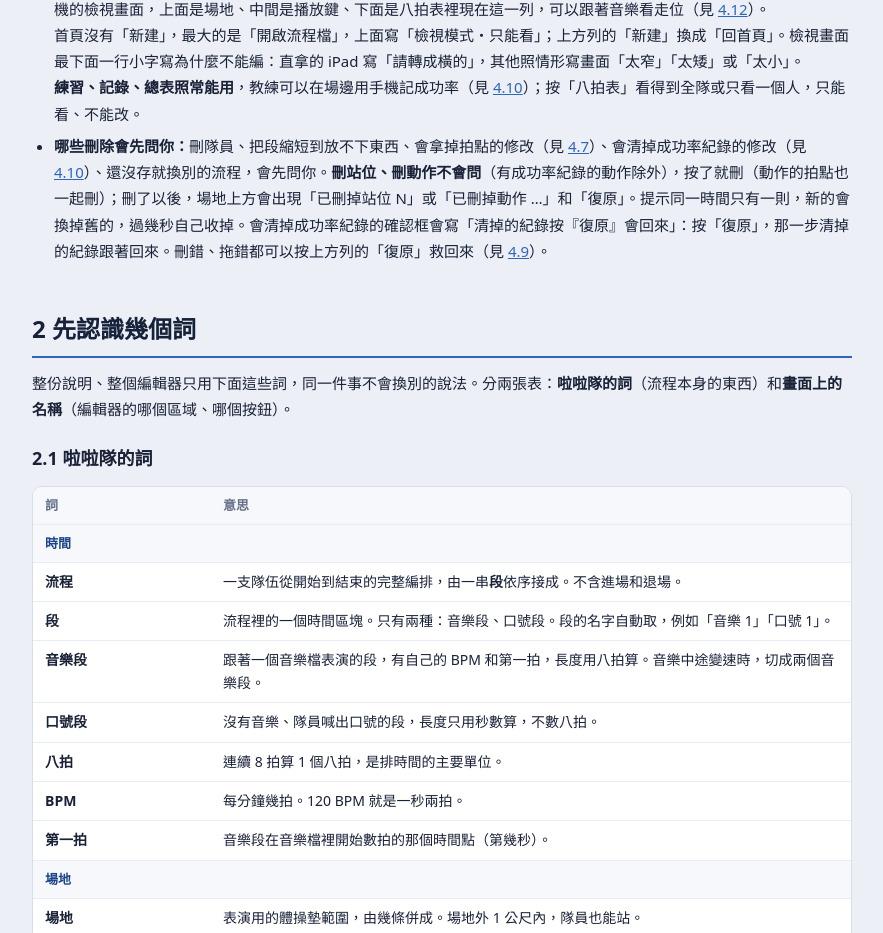
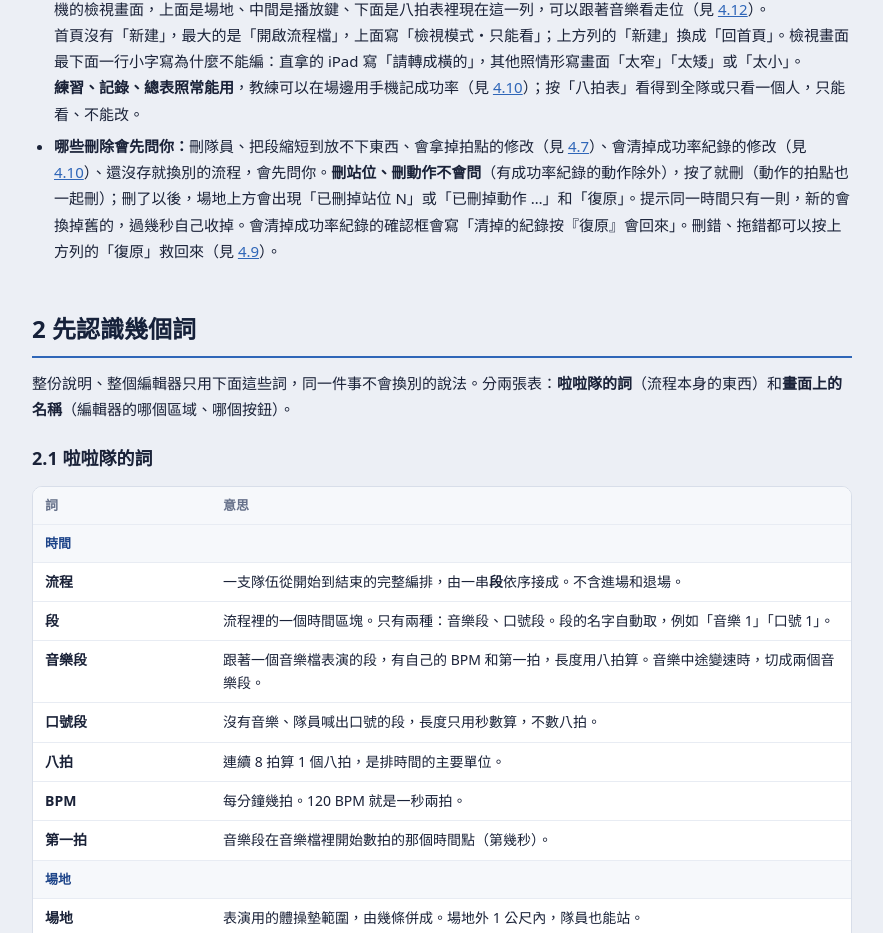
Before and after one commit to littlebluewhite/cheer_editor, a SvelteKit app: page /guide in a window 1280 px wide. Shown: the part 912-1845 px from the top of the page, without its empty margins (328-1211 px from the left). Built offline with nearby package versions, Linux system fonts and the light colour scheme.

Commit message:
使用說明「哪些刪除會先問你」那段拿掉重複的一句，不超過一段 250 字（#233）
Co-Authored-By: Claude Opus 5.5 <noreply@anthropic.com>

```diff
--- a/src/routes/guide/+page.svelte
+++ b/src/routes/guide/+page.svelte
@@ -190,7 +190,7 @@
 						<b>手機、直拿的 iPad、縮小的視窗</b>（不到 1024 像素寬或不到 600 像素高）<b>不能編流程</b>，一律是<b>檢視模式</b>：「編排」換成手機的檢視畫面，上面是場地、中間是播放鍵、下面是八拍表裡現在這一列，可以跟著音樂看走位（見 <a href="#viewers">4.12</a>）。<br />首頁沒有「新建」，最大的是「開啟流程檔」，上面寫「檢視模式・只能看」；上方列的「新建」換成「回首頁」。檢視畫面最下面一行小字寫為什麼不能編：直拿的 iPad 寫「請轉成橫的」，其他照情形寫畫面「太窄」「太矮」或「太小」。<br /><b>練習、記錄、總表照常能用</b>，教練可以在場邊用手機記成功率（見 <a href="#practice">4.10</a>）；按「八拍表」看得到全隊或只看一個人，只能看、不能改。
 					</li>
 					<li>
-						<b>哪些刪除會先問你：</b>刪隊員、把段縮短到放不下東西、會拿掉拍點的修改（見 <a href="#cues">4.7</a>）、會清掉成功率紀錄的修改（見 <a href="#practice">4.10</a>）、還沒存就換別的流程，會先問你。<b>刪站位、刪動作不會問</b>（有成功率紀錄的動作除外），按了就刪（動作的拍點也一起刪）；刪了以後，場地上方會出現「已刪掉站位 N」或「已刪掉動作 …」和「復原」。提示同一時間只有一則，新的會換掉舊的，過幾秒自己收掉。會清掉成功率紀錄的確認框會寫「清掉的紀錄按『復原』會回來」：按「復原」，那一步清掉的紀錄跟著回來。刪錯、拖錯都可以按上方列的「復原」救回來（見
+						<b>哪些刪除會先問你：</b>刪隊員、把段縮短到放不下東西、會拿掉拍點的修改（見 <a href="#cues">4.7</a>）、會清掉成功率紀錄的修改（見 <a href="#practice">4.10</a>）、還沒存就換別的流程，會先問你。<b>刪站位、刪動作不會問</b>（有成功率紀錄的動作除外），按了就刪（動作的拍點也一起刪）；刪了以後，場地上方會出現「已刪掉站位 N」或「已刪掉動作 …」和「復原」。提示同一時間只有一則，新的會換掉舊的，過幾秒自己收掉。會清掉成功率紀錄的確認框會寫「清掉的紀錄按『復原』會回來」。刪錯、拖錯都可以按上方列的「復原」救回來（見
 						<a href="#save">4.9</a>）。
 					</li>
 				</ul>
```
